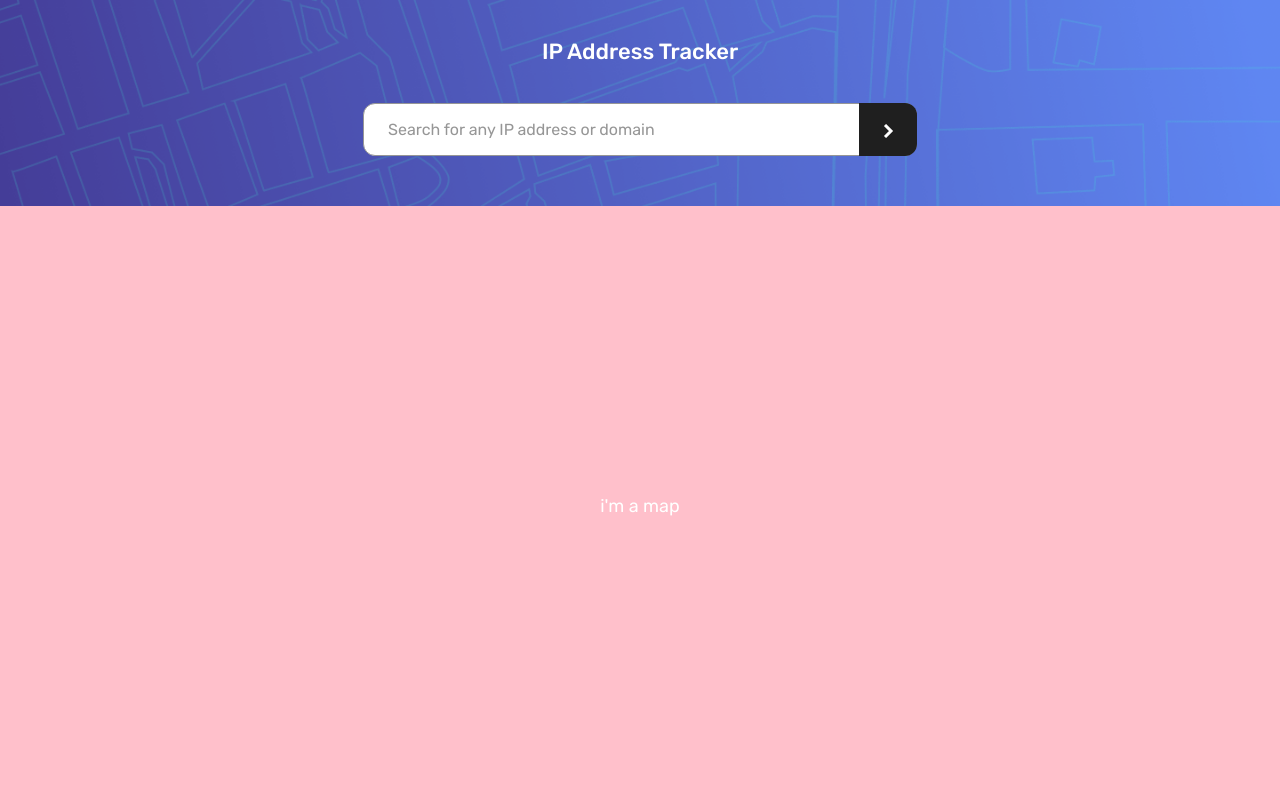
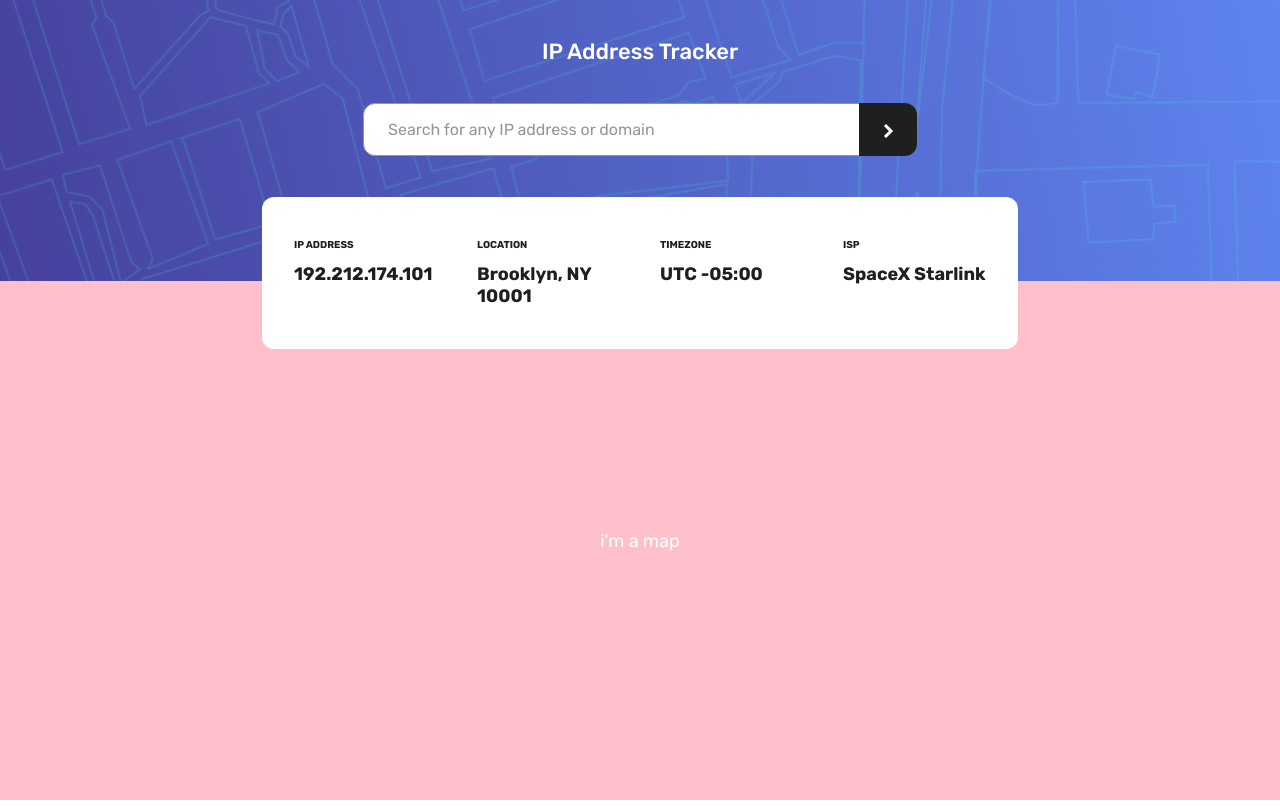
Before and after one commit to vic-samoylik-999/ip-tracker-react, a React (Vite) app: page / in a window 1280 px wide. Built offline with nearby package versions, Linux system fonts and the light colour scheme.

Commit message:
feat: add and style info component

```diff
--- a/src/App.jsx
+++ b/src/App.jsx
@@ -1,16 +1,16 @@
-import UpperSide from './components/UpperSide'
+import UpperSide from './components/UpperSide';
 import Map from './components/Map';
-import Footer from './components/Footer'
+import Footer from './components/Footer';
 
 function App() {
   return (
-    <>
+    <main className="main">
       <div className="wrapper">
         <UpperSide />
       </div>
       <Map />
       <Footer />
-    </>
+    </main>
   );
 }
 
--- /dev/null
+++ b/src/assets/dumbdata.js
@@ -0,0 +1,6 @@
+export const data = {
+        ip: '192.212.174.101',
+        location: 'Brooklyn, NY 10001',
+        timezone: 'UTC -05:00',
+        isp: 'SpaceX Starlink'
+    }
--- a/src/components/Info.jsx
+++ b/src/components/Info.jsx
@@ -1,7 +1,29 @@
 import React from 'react';
+import { data } from '../assets/dumbdata';
 
 function Info() {
-  return <section className="info"></section>;
+  return (
+    <section className="info">
+      <div className="info__row">
+        <div className="info__item">
+          <h3>ip address</h3>
+          <h2>{data.ip}</h2>
+        </div>
+        <div className="info__item">
+          <h3>location</h3>
+          <h2>{data.location}</h2>
+        </div>
+        <div className="info__item">
+          <h3>timezone</h3>
+          <h2>{data.timezone}</h2>
+        </div>
+        <div className="info__item">
+          <h3>isp</h3>
+          <h2>{data.isp}</h2>
+        </div>
+      </div>
+    </section>
+  );
 }
 
 export default Info;
--- a/src/scss/_layout.scss
+++ b/src/scss/_layout.scss
@@ -66,6 +66,13 @@ button {
     background-color: $black;
 }
 
+.main {
+    height: 100vh;
+    display: flex;
+    flex-direction: column;
+    justify-content: space-between;
+}
+
 .wrapper {
     display: flex;
     flex-direction: column;
@@ -75,7 +82,11 @@ button {
 }
 
 .upper {
-    min-height: 25vh;
+    display: flex;
+    flex-direction: column;
+    justify-content: center;
+    align-items: center;
+    position: relative;
 }
 
 .header {
@@ -88,7 +99,7 @@ button {
 }
 
 .map {
-    min-height: 75vh;
+    height: 100%;
     background-color: pink;
     display: flex;
     flex-direction: column;
--- a/src/scss/components/_all.scss
+++ b/src/scss/components/_all.scss
@@ -1 +1,2 @@
-@import './input'
+@import './input';
+@import './info';
--- /dev/null
+++ b/src/scss/components/_info.scss
@@ -0,0 +1,19 @@
+.info {
+    background-color: $white;
+    color: $black;
+    padding: 42px 32px;
+    border-radius: 12px;
+    position: absolute;
+    bottom: -68px;
+    &__row {
+        display: flex;
+        justify-content: center;
+        column-gap: 40px;
+    }
+    &__item {
+        min-width: 143px;
+        & h3 {
+            margin-bottom: 12px;
+        }
+    }
+}
--- a/src/scss/components/_input.scss
+++ b/src/scss/components/_input.scss
@@ -1,7 +1,7 @@
 .input {
     position: relative;
     width: 554px;
-    margin-bottom: 50px;
+    margin-bottom: 125px;
     &__input {
         font-size: 1rem;
         font-weight: 400;
```
Also changed, not shown: src/components/InfoItem.jsx (deleted, +0 -7 lines).
